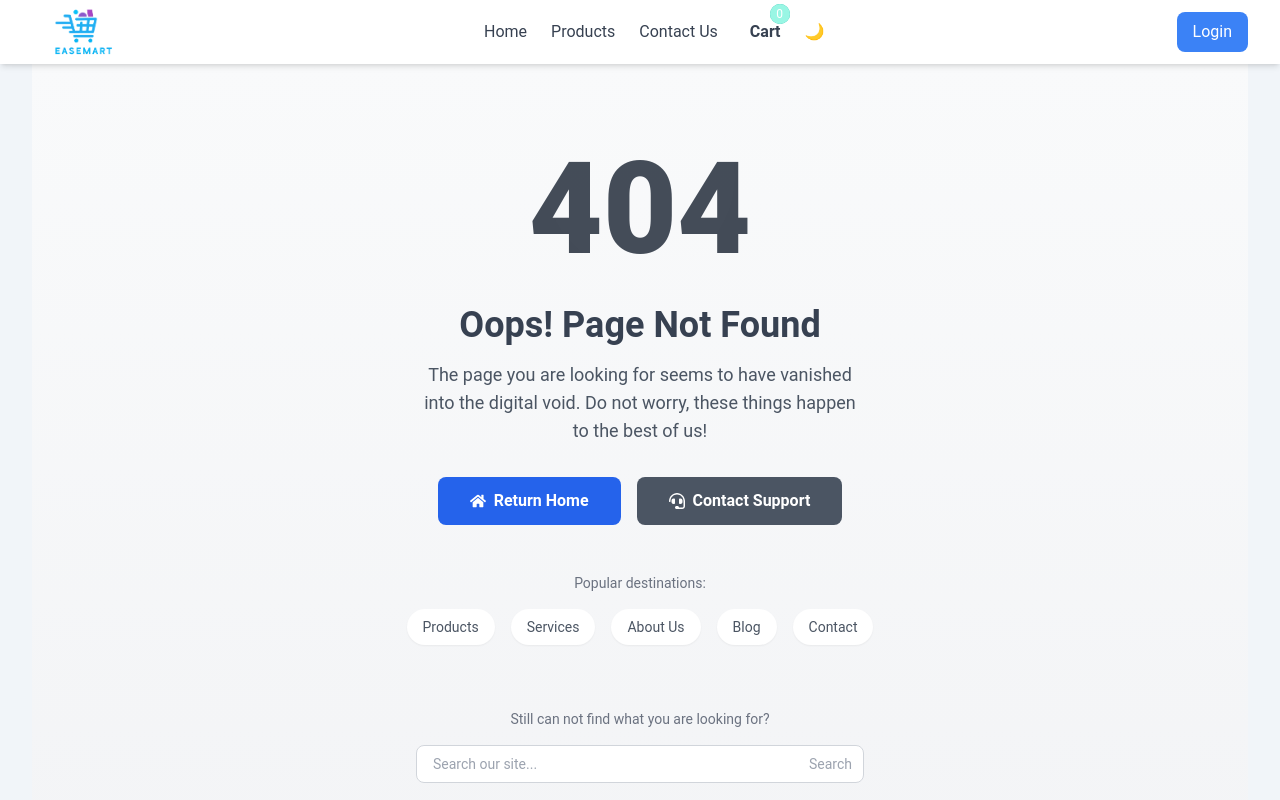
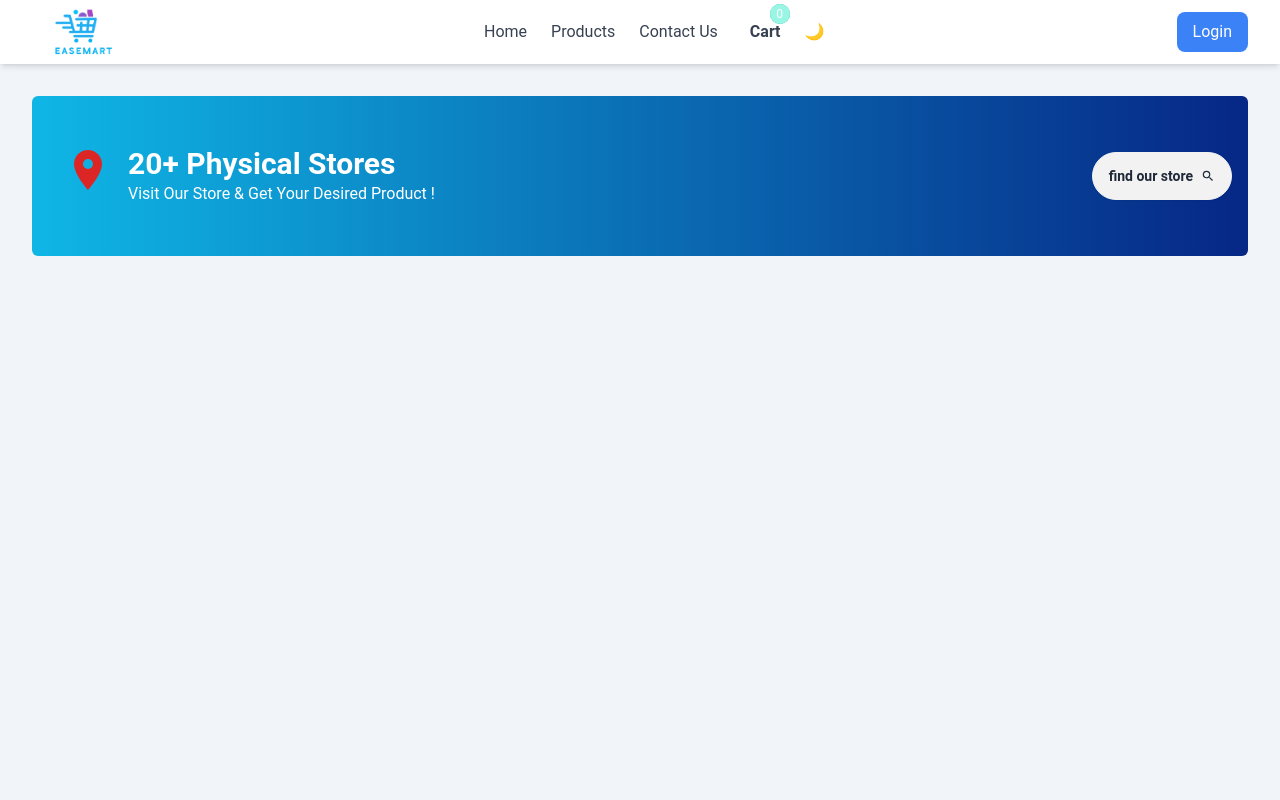
Before and after one commit to MDABDULLAH16/EaseMartLetest-client, a Next.js app: page /physicalStore in a window 1280 px wide. Before the commit this address had no page. Shown: the top 800 px of the page. Built offline with nearby package versions, Linux system fonts and the light colour scheme.

Commit message:
add physical store

```diff
--- a/src/app/page.tsx
+++ b/src/app/page.tsx
@@ -5,6 +5,7 @@ import ServicesStat from "@/components/ui/ServicesStat";
 import CategoryPage from "./categories/page";
 import AllReviewsPage from "./ProductReviews/page";
 import LatestProductsPage from "./LatestProduct/page";
+import PhysicalStorePage from "./physicalStore/page";
 
 const HomePage = () => {
   return (
@@ -18,6 +19,7 @@ const HomePage = () => {
       <LatestProductsPage/>
       <AllReviewsPage />
       {/* <Stat /> */}
+      <PhysicalStorePage/>
     </div>
   );
 };
--- /dev/null
+++ b/src/app/physicalStore/page.tsx
@@ -0,0 +1,19 @@
+
+import { MdLocationOn, MdSearch } from "react-icons/md";
+const PhysicalStorePage = () => {
+  return (
+      <div  className="bg-gradient-to-r h-40  my-8 flex sm:flex-col md:flex-row lg:flex-row  items-center justify-between rounded-md p-4 from-[#0FB6E5] to-[#062785]">
+
+          <header className="text-white  flex-col md:flex-row lg:flex-row  flex items-start gap-4">
+          <span><MdLocationOn className="text-red-600 ml-4 text-5xl"></MdLocationOn></span>
+              <div>
+              <h1 className="lg:text-3xl text-white font-bold">20+ Physical Stores</h1>
+              <p>Visit Our Store & Get Your Desired Product !</p>
+        </div>
+          </header>
+          <button className="btn  border rounded-full">find our store <MdSearch className="text"></MdSearch></button>
+    </div>
+  );
+};
+
+export default PhysicalStorePage;
```
